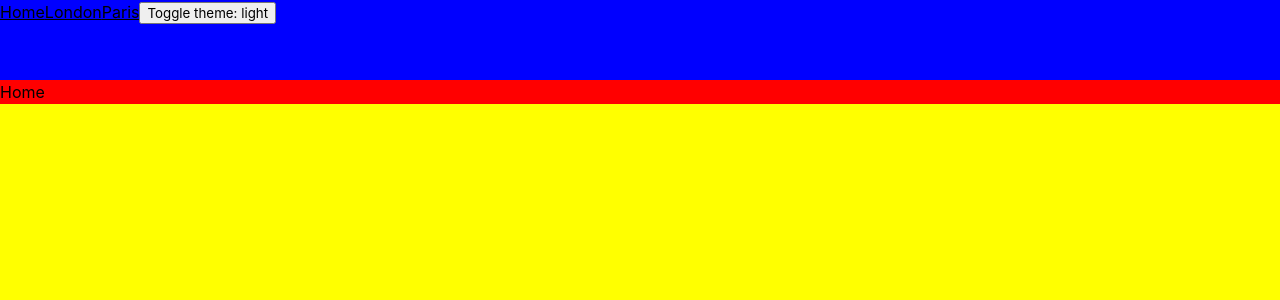
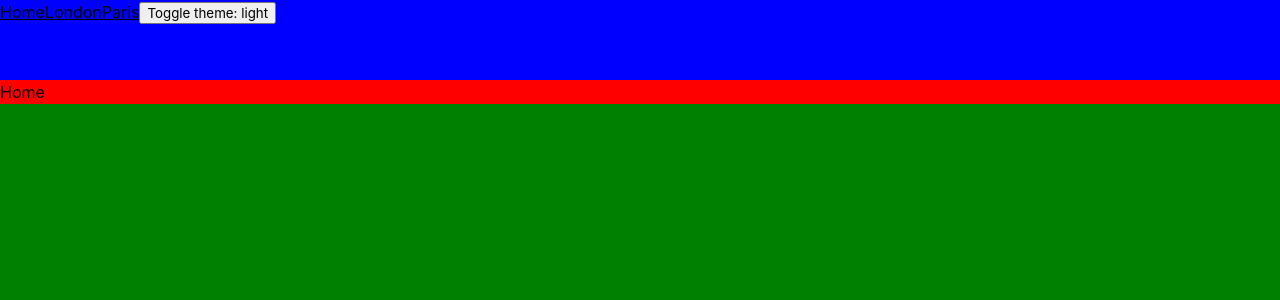
Before and after one commit to had3s1321/weather-app, a Next.js app: page / in a window 1280 px wide. Shown: the top 300 px of the page. Built offline with nearby package versions, Linux system fonts and the light colour scheme.

Commit message:
created MainCOntainer reusable component

```diff
--- a/src/app/layout.tsx
+++ b/src/app/layout.tsx
@@ -4,6 +4,7 @@ import StyledComponentsRegistry from '@/lib/registry';
 import { ThemeProvider } from '@/lib/contexts/themeContext';
 import { WeatherProvider } from '@/lib/contexts/weatherContext';
 import GlobalStyle from './styles/GlobalStyle';
+import MainContainer from '@/components/UI/MainContainer';
 
 export const metadata: Metadata = {
 	title: 'Weather App',
@@ -23,7 +24,7 @@ export default function RootLayout({
 						<WeatherProvider>
 							<GlobalStyle />
 							<NavBar />
-							<main>{children}</main>
+							<MainContainer>{children}</MainContainer>
 						</WeatherProvider>
 					</ThemeProvider>
 				</StyledComponentsRegistry>
--- /dev/null
+++ b/src/components/UI/MainContainer/index.tsx
@@ -0,0 +1,8 @@
+import React from 'react';
+import { Container } from './styles';
+
+const MainContainer = ({ children }: { children: React.ReactNode }) => {
+	return <Container>{children}</Container>;
+};
+
+export default MainContainer;
--- /dev/null
+++ b/src/components/UI/MainContainer/styles.tsx
@@ -0,0 +1,9 @@
+'use client';
+
+import { styled } from 'styled-components';
+
+export const Container = styled.main`
+	width: 1280px;
+	aspect-ratio: 16 / 9;
+	background: green;
+`;
```
